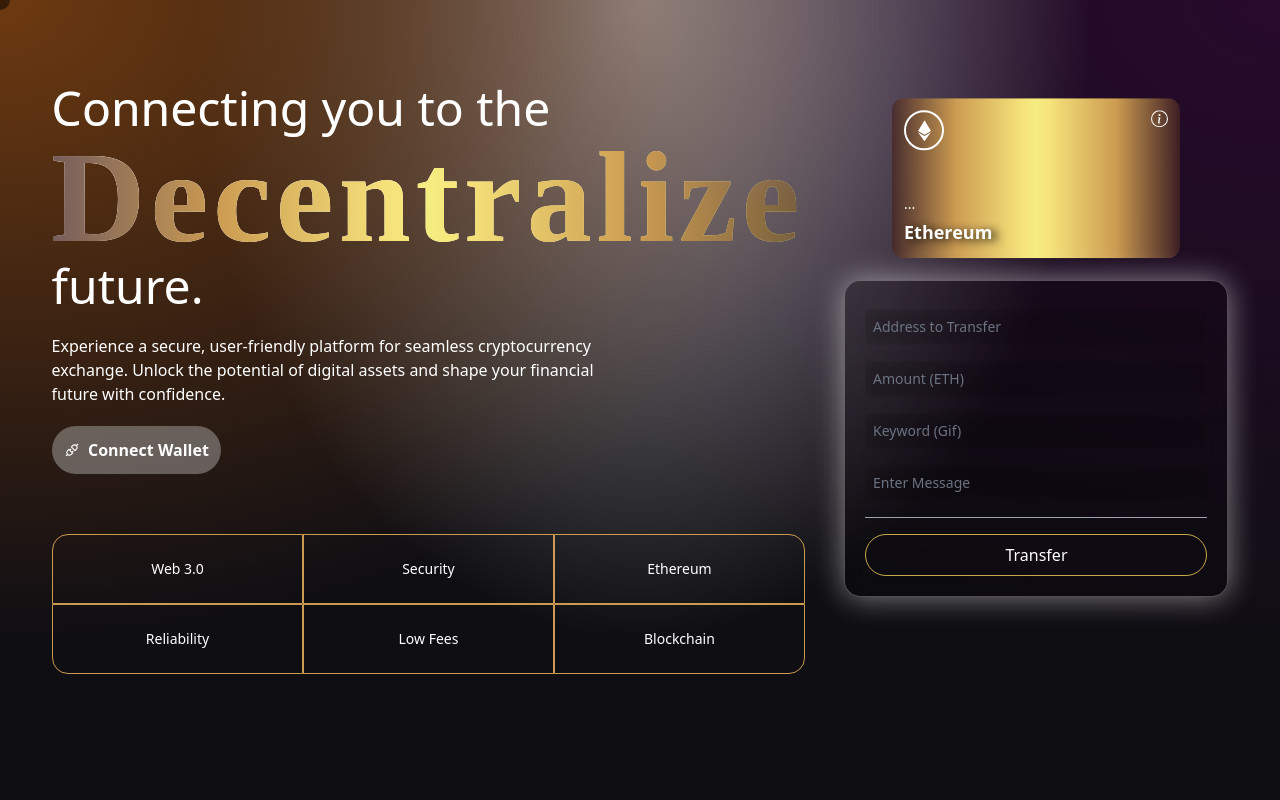
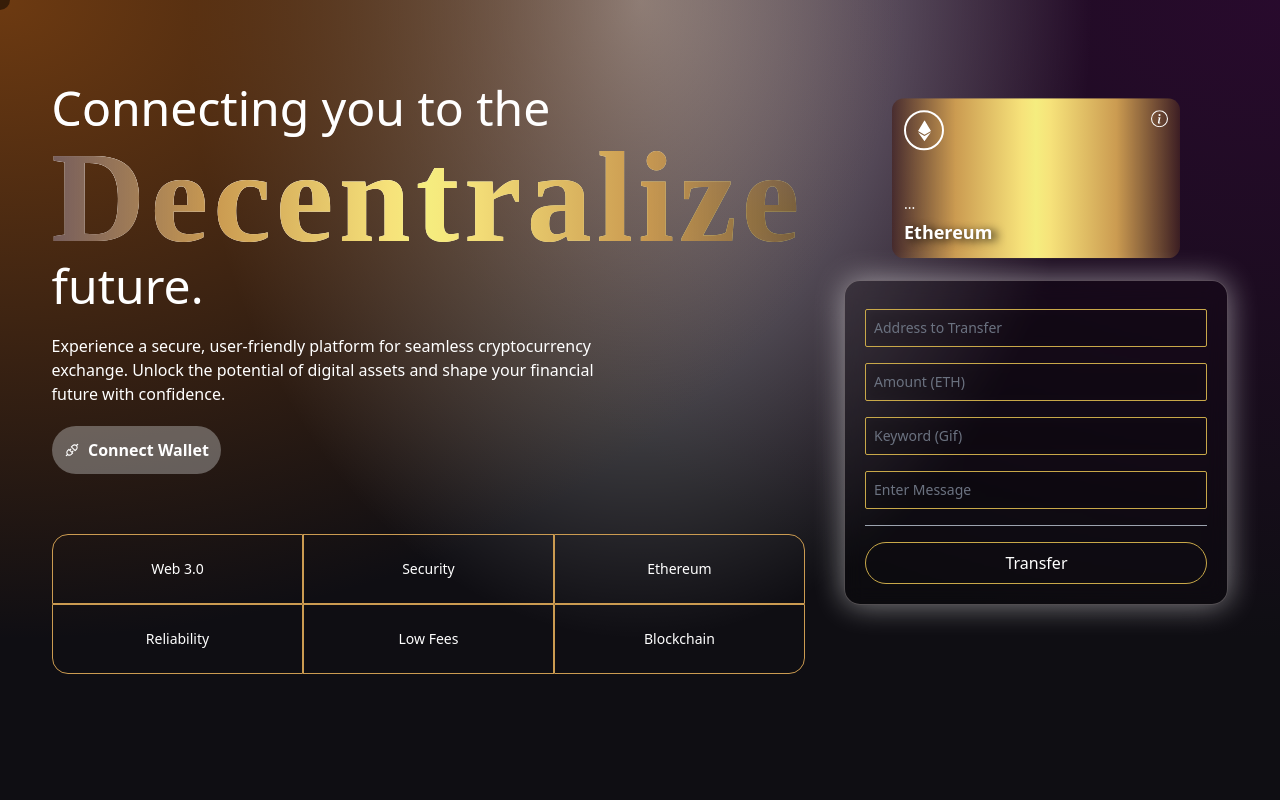
Before and after one commit to SAI127001/Decentralized-Transaction-Application, a React (Vite) app in the folder client/: page / in a window 1280 px wide. Shown: the top 800 px of the page. Built offline with nearby package versions, Linux system fonts and the light colour scheme; no server answers.

Commit message:
Jan 9 modification

```diff
--- a/client/src/components/Welcome.jsx
+++ b/client/src/components/Welcome.jsx
@@ -18,10 +18,10 @@
   <input
     placeholder={placeholder}
     type={type}
-    step="0.0001"
+    step="0.000001"
     value={value}
     onChange={(e) => handleChange(e, name)}
-    className="my-2 w-full rounded-sm p-2 outline-none bg-transparent text-white border-none text-sm white-glassmorphism"
+    className="my-2 w-full rounded-sm p-2 outline-none bg-transparent text-white border-[1px] border-[#c8a849] text-sm white-glassmorphism"
   />
 );
 
```
